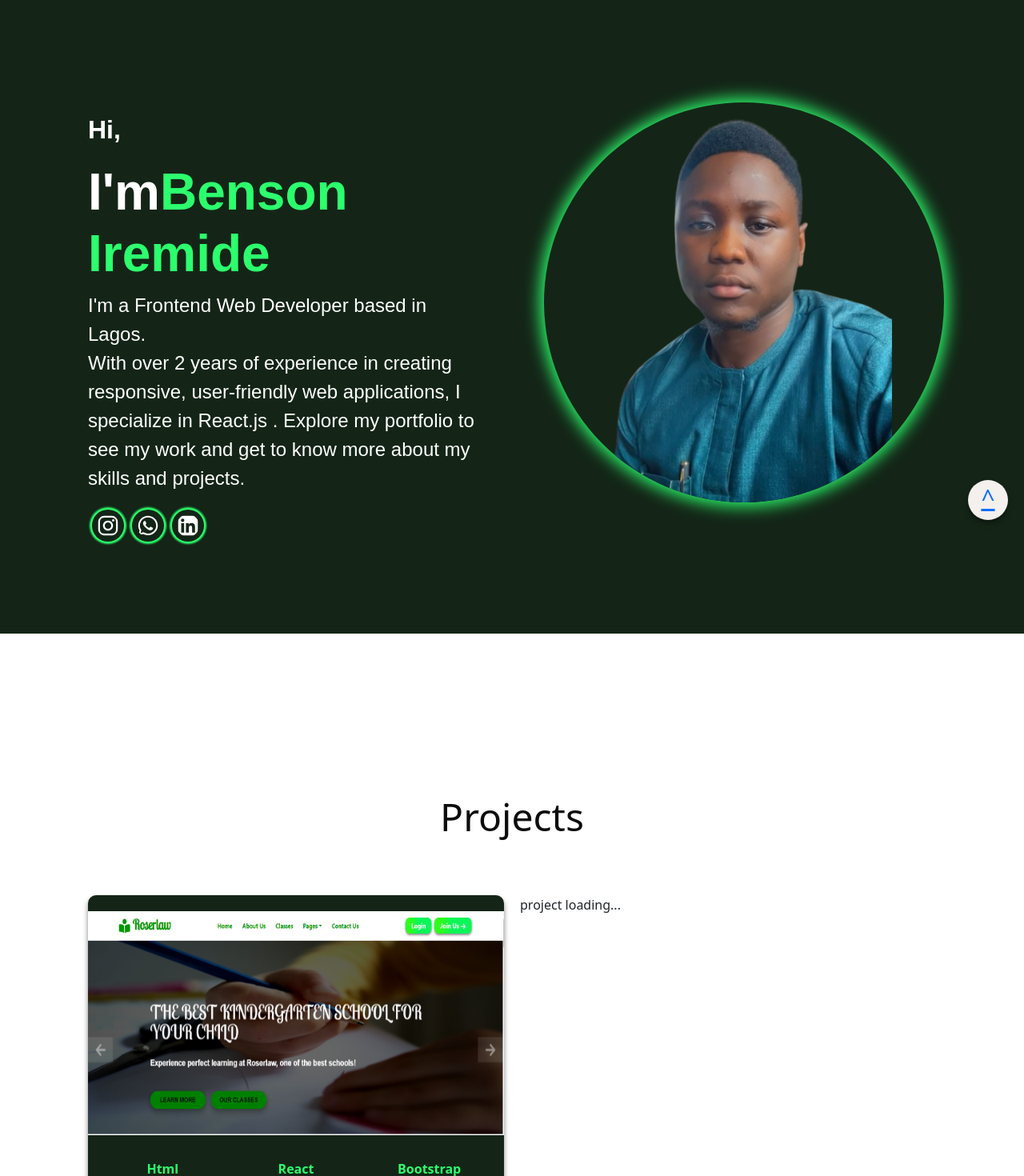
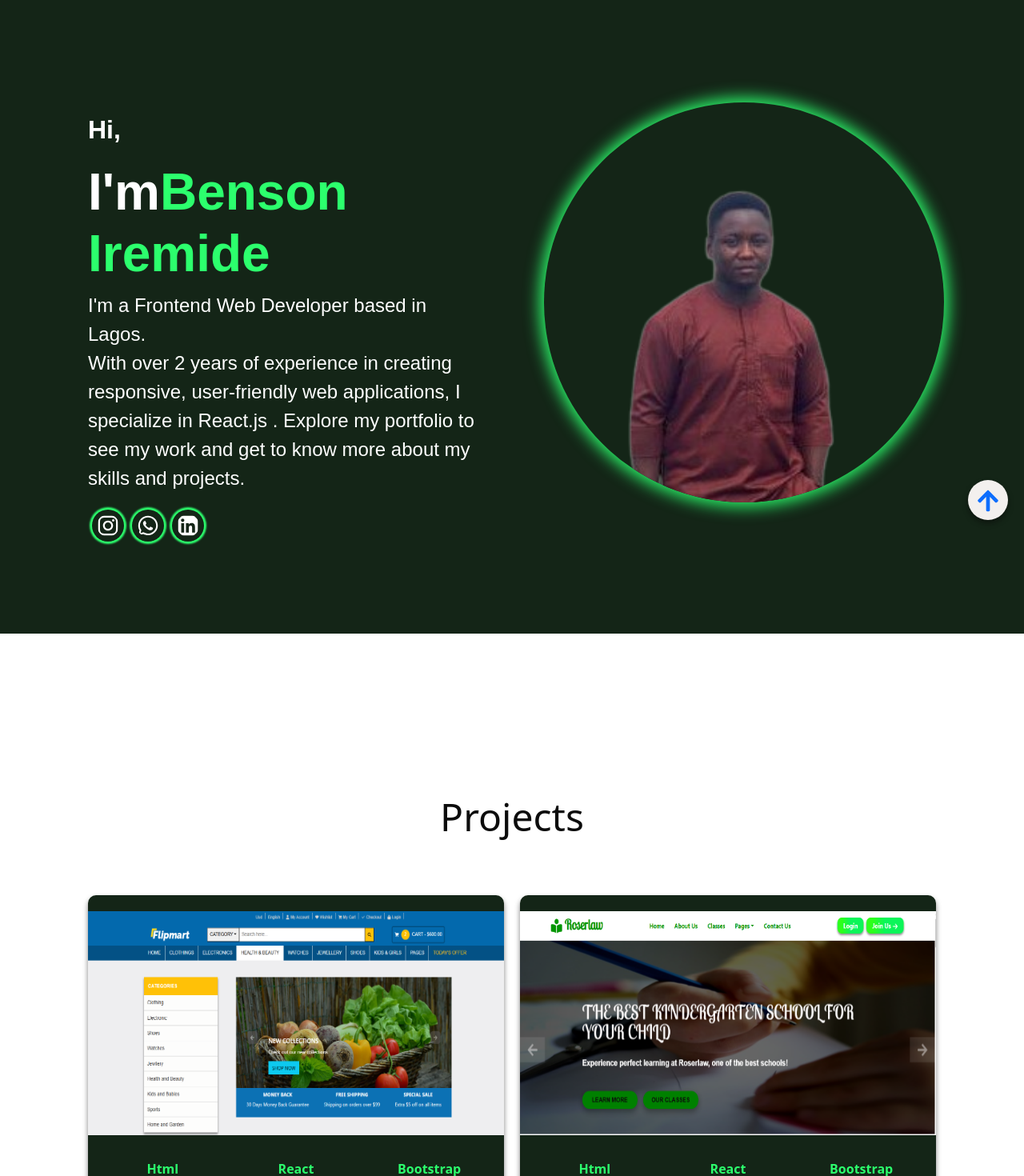
Before and after one commit to BeLaughter/My-Portfolio, a React (Vite) app: page / in a window 1280 px wide. Shown: the part 100-1570 px from the top of the page at 80% size. Built offline with nearby package versions, Linux system fonts and the light colour scheme.

Commit message:
my changes

```diff
--- a/index.html
+++ b/index.html
@@ -2,13 +2,12 @@
 <html lang="en">
   <head>
     <meta charset="UTF-8" />
-    <link rel="icon" type="image/svg+xml" href="/vite.svg" />
     <link
       href="https://cdn.jsdelivr.net/npm/bootstrap@5.3.0-alpha1/dist/css/bootstrap.min.css"
       rel="stylesheet"
     />
     <meta name="viewport" content="width=device-width, initial-scale=1.0" />
-    <title>My + Portfolio</title>
+    <title>My Portfolio</title>
   </head>
   <body>
     <div id="root"></div>
--- a/src/App.jsx
+++ b/src/App.jsx
@@ -7,7 +7,7 @@ import Body from "./Components/Body";
 import Project from "./Components/Project";
 import Contact from "./Components/Contact";
 import Skills from "./Components/Skills";
-
+import { FaArrowUp } from "react-icons/fa";
 function App() {
   return (
     <div>
@@ -17,7 +17,9 @@ function App() {
       <Skills />
       <Contact />
       <div className="b2top">
-        <a href="#nav">^</a>
+        <a href="#nav">
+          <FaArrowUp />
+        </a>
       </div>
       <Footer />
       <Footer2 />
--- a/src/Components/Body.css
+++ b/src/Components/Body.css
@@ -79,7 +79,7 @@
     height: 500px;
     margin-top: 20px;
     border-radius: 50%;
-    object-fit: contain;
+    object-fit: cover;
   }
   .img-body {
     margin-left: 50px;
--- a/src/Components/Body.jsx
+++ b/src/Components/Body.jsx
@@ -1,7 +1,7 @@
 import { FaInstagram, FaLinkedin, FaWhatsapp } from "react-icons/fa";
 import "./Body.css";
 import { useEffect } from "react";
-import mypic from "../assets/mypic.png";
+import mypic2 from "../assets/mypic2.png";
 import Aos from "aos";
 import "aos/dist/aos.css";
 
@@ -53,7 +53,7 @@ function Body() {
         <div className="flex-itemb">
           <div className="img-body bouncing-circle">
             <img
-              src={mypic}
+              src={mypic2}
               alt="Image 3"
               className="d-block w-100 imgh"
               data-aos="zoom-in-up"
--- a/src/Components/Project.jsx
+++ b/src/Components/Project.jsx
@@ -3,12 +3,24 @@ import "./Project.css";
 import cap1 from "../assets/cap1.PNG?url";
 import cap2 from "../assets/cap2.PNG?url";
 import cap3 from "../assets/cap3.PNG?url";
+import cap4 from "../assets/cap4.PNG?url";
 function Project() {
   return (
     <div className="pad" id="project">
       <h1 className="projecth1">Projects </h1>
       {/* initial */}
       <div className="flex-container">
+        <div className="flex-itemb">
+          <Projectcard
+            img={cap4}
+            lang=" Html"
+            lang2=" React"
+            lang3=" Bootstrap"
+            text=" Flipmart e-commerce marketplace website built with React"
+            link1="https://flipmart-psi.vercel.app/"
+            link2="https://github.com/BeLaughter/Flipmart"
+          />
+        </div>
         <div className="flex-itemb">
           <Projectcard
             img={cap3}
@@ -19,9 +31,6 @@ function Project() {
             link1="https://roserlaw.vercel.app/"
             link2="https://github.com/BeLaughter/Roserlaw"
           />
-        </div>
-        <div className="flex-itemb">
-          <p>project loading...</p>
         </div>
       </div>
       {/* first */}
@@ -125,6 +134,13 @@ function Project() {
           />
         </div>
       </div>
+      {/* first */}
+      <div className="flex-container">
+        <div className="flex-itemb">
+          <p>More projects incoming...</p>
+        </div>
+        <div className="flex-itemb">{/* ... */}</div>
+      </div>
     </div>
   );
 }
--- a/src/Components/Skills.css
+++ b/src/Components/Skills.css
@@ -2,21 +2,21 @@
 
 @media (max-width: 769px) {
   .body {
-    padding: 30px;
+    padding: 60px;
   }
   .skill {
-    margin: 30px;
-    width: 350px;
-    height: 300px;
-    padding: 20px;
+    width: 100%;
+    height: 200px;
+    padding-top: 30px;
+    justify-content: center !important;
+    align-items: center !important;
     margin-bottom: 20px;
     background-color: black;
   }
   .skil {
-    width: 200px;
-    height: 200px;
+    width: 100%;
+    height: 150px;
     object-fit: contain;
-    margin: auto !important;
   }
 }
 
@@ -34,13 +34,15 @@
   }
   .skill {
     margin: 20px;
-    width: 250px;
+    width: 200px;
     height: 250px;
+    padding: 50px;
+    justify-content: center;
     background-color: black;
   }
   .skil {
-    width: 200px;
-    height: 200px;
+    width: 100px;
+    height: 100px;
     object-fit: contain;
     margin: auto !important;
   }
```
Also changed, not shown: src/assets/cap4.PNG (added), src/assets/mypic2.png (added).
